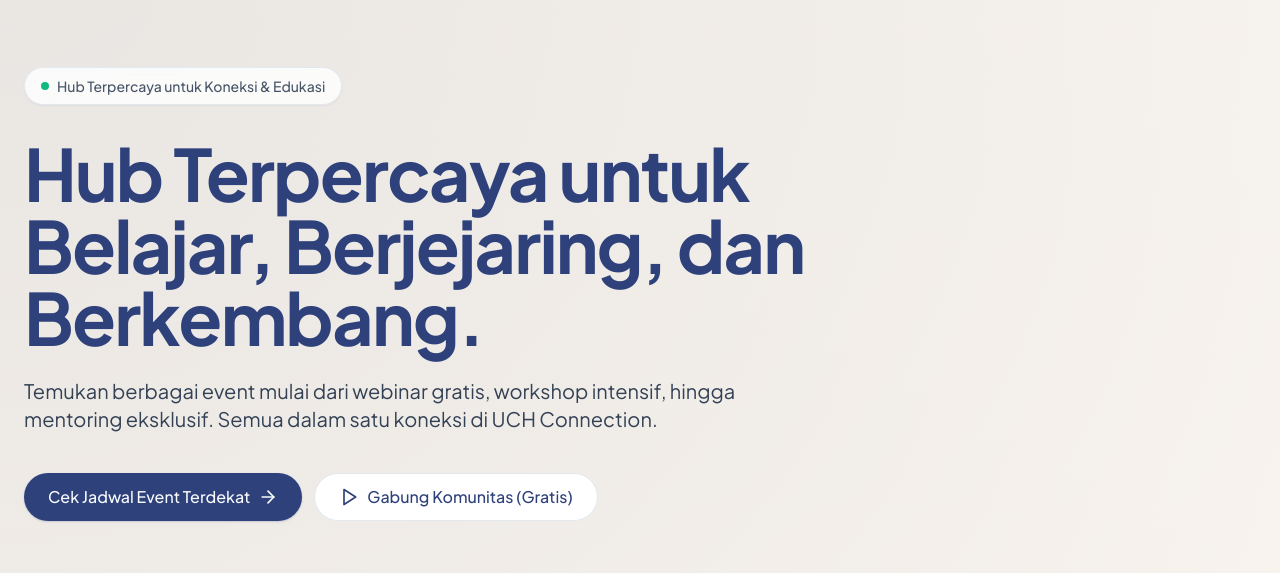
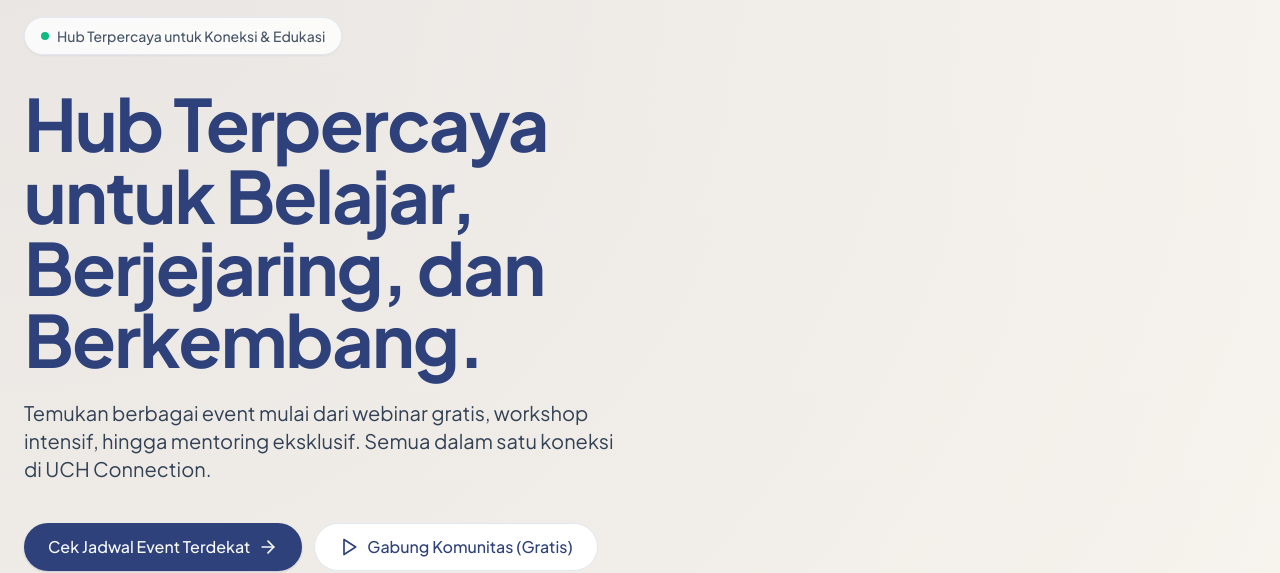
Before and after one commit to akhmadzaqiriyadi/elchub, a Next.js app in the folder frontend/: page / in a window 1280 px wide. Shown: the part 171-744 px from the top of the page. Built offline with nearby package versions, Linux system fonts and the light colour scheme; no server answers.

Commit message:
added icon on hero section

```diff
--- a/frontend/src/features/landing/components/hero-section.tsx
+++ b/frontend/src/features/landing/components/hero-section.tsx
@@ -1,5 +1,10 @@
+'use client';
+
+import { useEffect, useState } from 'react';
+import Image from 'next/image';
 import { ArrowRight, Play } from 'lucide-react';
 import { Button } from '@/components/ui/button';
+import { useTheme } from '@/components/providers/theme-provider';
 import { useScrollAnimation } from '../hooks/use-scroll-animation';
 
 interface HeroSectionProps {
@@ -9,12 +14,23 @@ interface HeroSectionProps {
 
 export function HeroSection({ onCtaPrimary, onCtaSecondary }: HeroSectionProps) {
   const ref = useScrollAnimation({ delay: 0, duration: 0.8 });
+  const { theme, isLoaded } = useTheme();
+  const [mounted, setMounted] = useState(false);
+
+  useEffect(() => {
+    setMounted(true);
+  }, []);
+
+  const heroImage = mounted && isLoaded ? (theme === 'dark' ? '/images/icons/dark.webp' : '/images/icons/light.webp') : '/images/icons/light.webp';
 
   return (
     <section
       ref={ref as React.RefObject<HTMLElement>}
       className="container relative flex min-h-screen flex-col justify-center py-16 sm:py-24"
     >
+      <div className="grid grid-cols-1 gap-12 lg:grid-cols-2 lg:gap-8 lg:items-center">
+        {/* Left Content */}
+        <div>
           {/* Badge */}
           <div className="mb-8 inline-flex w-fit animate-fade-in-up items-center gap-2 rounded-full border border-slate-200 bg-white/80 px-4 py-2 text-sm font-medium text-slate-600 shadow-sm backdrop-blur dark:border-slate-700 dark:bg-slate-900/70 dark:text-slate-300">
             <span className="h-2 w-2 rounded-full bg-emerald-500" />
@@ -51,6 +67,22 @@ export function HeroSection({ onCtaPrimary, onCtaSecondary }: HeroSectionProps)
               Gabung Komunitas (Gratis)
             </Button>
           </div>
+        </div>
+
+        {/* Right Image */}
+        <div className="hidden lg:flex justify-center items-center animate-fade-in-up">
+          {mounted && isLoaded && (
+            <Image
+              src={heroImage}
+              alt="UCH Connection Hero Illustration"
+              width={500}
+              height={500}
+              priority
+              className="w-full h-auto max-w-md"
+            />
+          )}
+        </div>
+      </div>
     </section>
   );
 }
```
Also changed, not shown: frontend/public/images/icons/dark.webp (added), frontend/public/images/icons/light.webp (added). Lines whose indentation alone changed are shown as unchanged.
